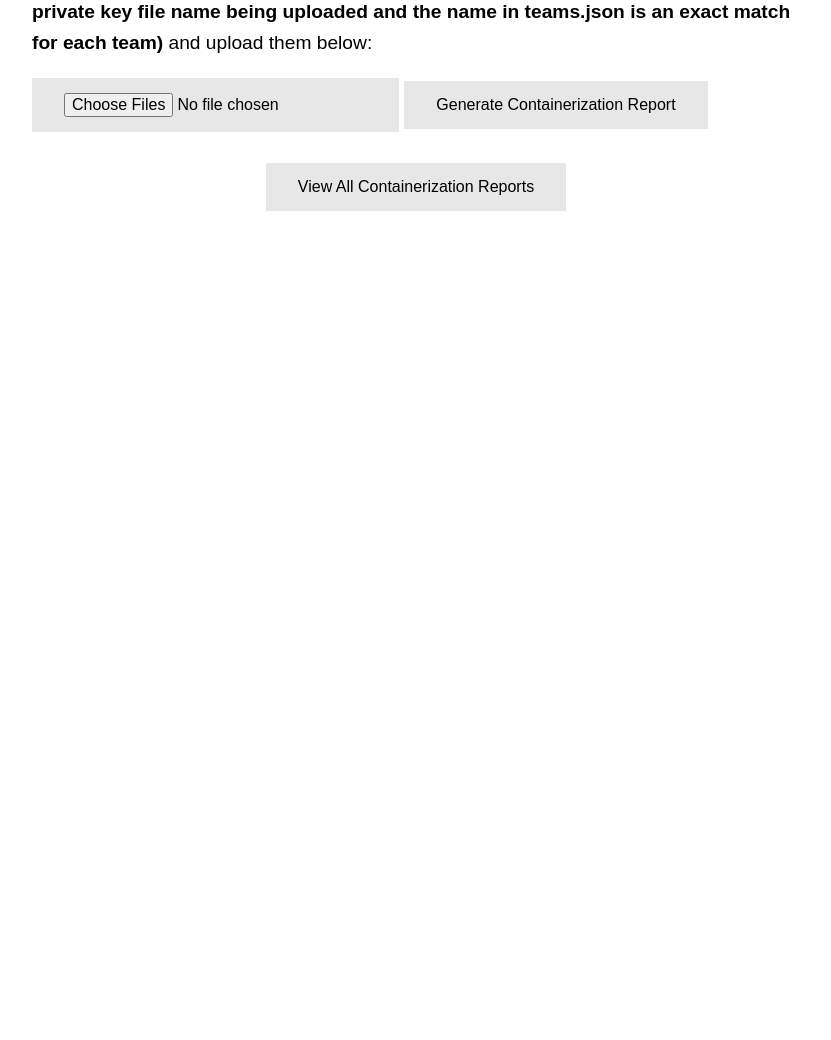
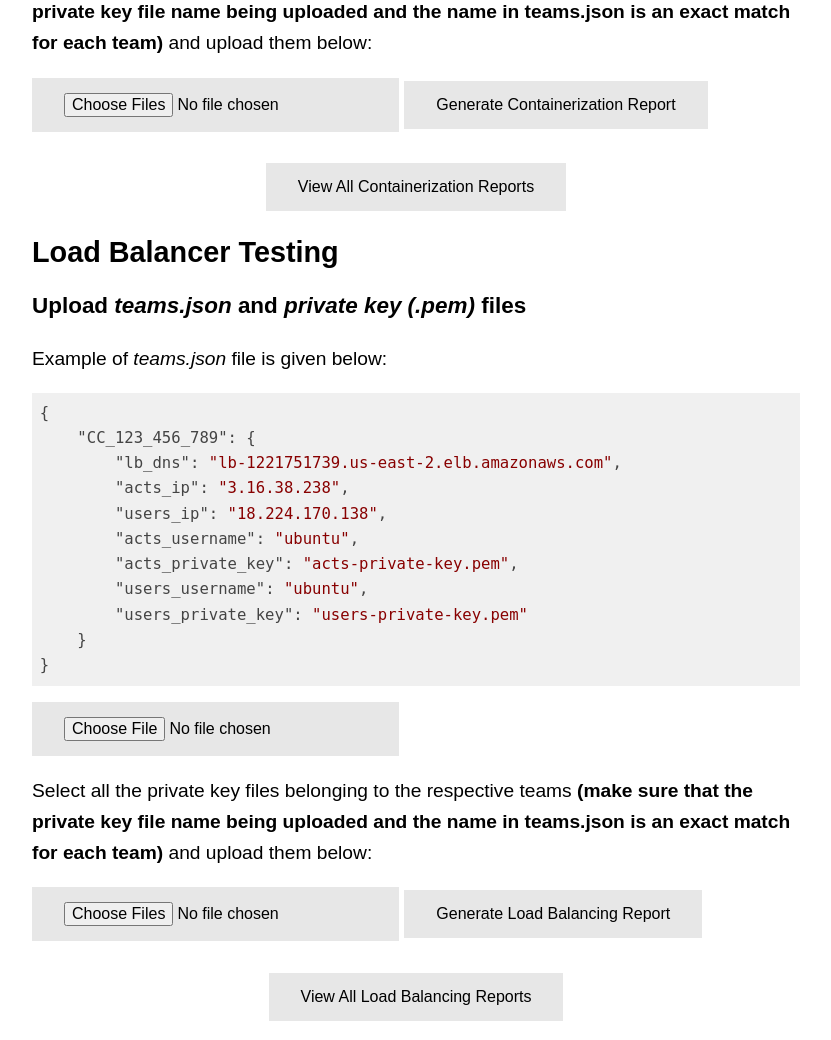
Before and after one commit to anaskhan96/cloud-complete, a Flask app: page /ccbd in a window 1280 px wide. Shown: the part 987-2027 px from the top of the page, without its empty margins (224-1055 px from the left). Before the commit the page ends 1198 px from the top, so only its background shows below. Run offline with Flask 2, Linux system fonts and the light colour scheme; parts of the project's set-up code (start-up, migrations or seed data) failed here and were passed over.

Commit message:
changes in the interface for lb

```diff
--- a/templates/home.html
+++ b/templates/home.html
@@ -171,6 +171,61 @@ Original highlight.js style (c) Ivan Sagalaev <maniac@softwaremaniacs.org>
     <script>hljs.initHighlightingOnLoad();</script>
     <script src="https://unpkg.com/sweetalert/dist/sweetalert.min.js"></script>
     <script>
+        function generateLbReport() {
+            let teamInput = document.getElementById('lbTeamInput');
+            if (teamInput.files.length == 0) {
+                swal("Wait a sec!", "Can't proceed unless you provide a teams.json", "error");
+                return
+            }
+            let pkeysInput = document.getElementById('lbPkeysInput');
+            if (pkeysInput.files.length == 0) {
+                swal("Wait a sec!", "Can't proceed unless you provide all private keys", "error");
+                return
+            }
+
+            let data = new FormData();
+            data.append('lbTeams', teamInput.files[0])
+            for (let i = 0; i < pkeysInput.files.length; i++) {
+                data.append('privateKeys[]', pkeysInput.files[i]);
+            }
+
+            let i = 0;
+            document.getElementById('genlbbtn').disabled = true;
+            let center = docuemnt.getElementById('lbCentr');
+            let p = document.createElement('p');
+            p.innerHTML = "Once the reports are generated, the page will contain new links. Please stay patient.";
+            center.appendChild(p);
+            let div = document.createElement('div');
+            div.setAttribute('class', 'loader');
+            center.appendChild(div);
+
+            fetch('/ccbd/lbGenerate', {
+                method: 'POST',
+                body: data
+            }).then(response => response.json()).then(res => {
+                if (!res.success) {
+                    swal("Something went wrong!", "Check if the json file is correct, whether you have uploaded all the private keys, and try again.", "error");
+                } else {
+                    let data = res.data;
+                    for (let i = 0; i < data.length; i++) {
+                        let br = document.createElement('br');
+                        let button = document.createElement('button');
+                        button.setAttribute('onclick', "generateLink('" + data[i].link + "');");
+                        button.innerHTML = "View " + data[i].team_id + "'s report";
+                        let div = document.getElementById('lb');
+                        div.appendChild(br);
+                        div.appendChild(br);
+                        div.appendChild(button);
+                    }
+                    swal("Generated!", "You can now view the reports.", "success");
+                    let divToDelete = document.getElementsByClassName('loader')[0];
+                    center.removeChild(divToDelete);
+                    center.removeChild(p);
+                    document.getElementById('genlbbtn').disabled = false;
+                }
+            });
+        }
+
         function generateContainerReport() {
             let teamInput = document.getElementById('containerTeamInput');
             if (teamInput.files.length == 0) {
@@ -185,7 +240,7 @@ Original highlight.js style (c) Ivan Sagalaev <maniac@softwaremaniacs.org>
 
             let data = new FormData();
             data.append('containerTeams', teamInput.files[0])
-            for(let i = 0; i < pkeysInput.files.length; i++) {
+            for (let i = 0; i < pkeysInput.files.length; i++) {
                 data.append('privateKeys[]', pkeysInput.files[i]);
             }
 
@@ -225,6 +280,7 @@ Original highlight.js style (c) Ivan Sagalaev <maniac@softwaremaniacs.org>
                 }
             });
         }
+
         function generateReport() {
             let input = document.getElementById('teaminput');
             if (input.files.length == 0) {
@@ -345,6 +401,32 @@ Original highlight.js style (c) Ivan Sagalaev <maniac@softwaremaniacs.org>
         </center>
         <center id="containerCentr"></center>
     </div>
+    <div id="lb">
+        <h2>Load Balancer Testing</h2>
+        <h3>Upload <em>teams.json</em> and <em>private key (.pem)</em> files</h3>
+        <p>Example of <em>teams.json</em> file is given below:</p>
+        <pre><code>{
+    "CC_123_456_789": {
+        "lb_dns": "lb-1221751739.us-east-2.elb.amazonaws.com",
+        "acts_ip": "3.16.38.238",
+        "users_ip": "18.224.170.138",
+        "acts_username": "ubuntu",
+        "acts_private_key": "acts-private-key.pem",
+        "users_username": "ubuntu",
+        "users_private_key": "users-private-key.pem"
+    }
+}</code></pre>
+        <input id="lbTeamInput" type="file" name="lbTeams" /><br>
+        <p>Select all the private key files belonging to the respective teams <b>(make sure that the private key file
+                name
+                being uploaded and the name in teams.json is an exact match for each team)</b> and upload them below:
+        </p>
+        <input id="lbPkeysInput" type="file" name="privateKeys" multiple />
+        <button id="genlbbtn" onclick="generateLbReport();">Generate Load Balancing Report</button><br><br>
+        <center><button onclick="window.location.href='/ccbd/lbReports'">View All Load Balancing Reports</button>
+        </center>
+        <center id='lbCentr'></center>
+    </div>
 </body>
 
 </html>
```
Also changed, not shown: templates/reports.html (+6 -2 lines).
